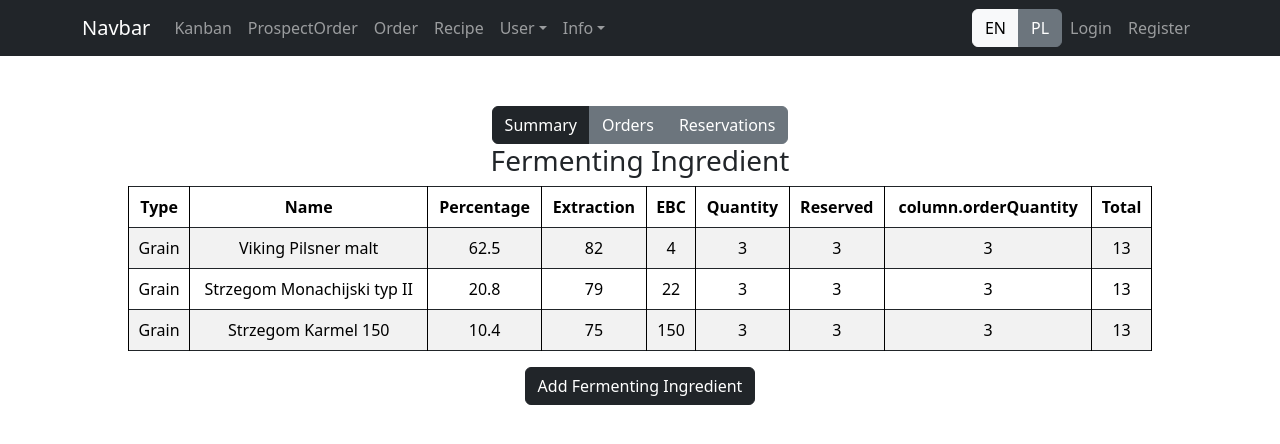
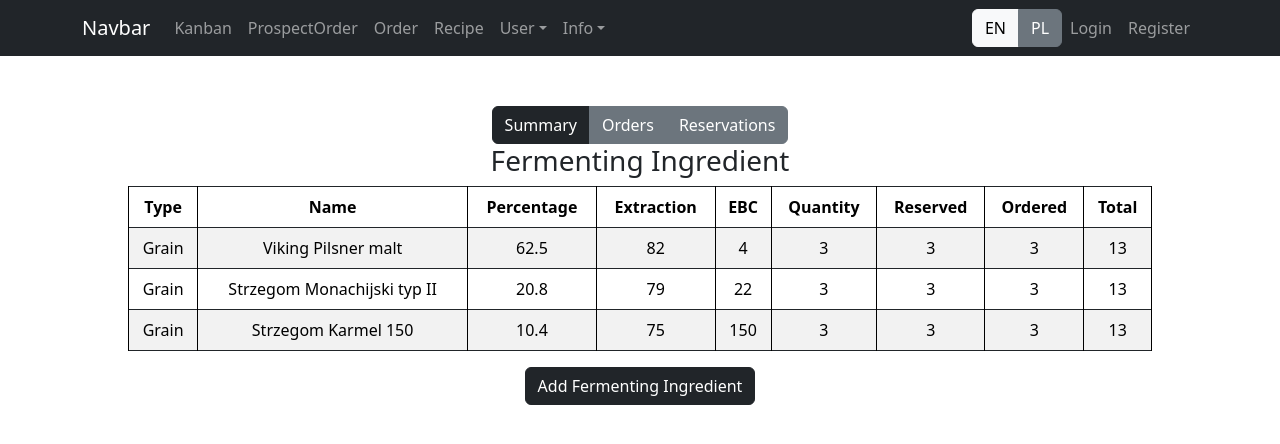
Before and after one commit to mjmazgaj/BreweryMaster, a React (Create React App) app in the folder UI/brewerymaster/: page /Ingredients in a window 1280 px wide. Shown: the top 444 px of the page. Built offline with nearby package versions, Linux system fonts and the light colour scheme.

Commit message:
Minor change

```diff
--- a/UI/brewerymaster/src/Components/Info/Ingredients/FermentingIngredients/dbhandler.jsx
+++ b/UI/brewerymaster/src/Components/Info/Ingredients/FermentingIngredients/dbhandler.jsx
@@ -9,7 +9,7 @@ export const dbhandler = () => {
           extraction: 82,
           ebc: 4,
           quantity: 3,
-          reserved: 3,
+          reserveQuantity: 3,
           orderQuantity: 3,
           total: 13,
         },
@@ -21,7 +21,7 @@ export const dbhandler = () => {
           extraction: 79,
           ebc: 22,
           quantity: 3,
-          reserved: 3,
+          reserveQuantity: 3,
           orderQuantity: 3,
           total: 13,
         },
@@ -33,7 +33,7 @@ export const dbhandler = () => {
           extraction: 75,
           ebc: 150,
           quantity: 3,
-          reserved: 3,
+          reserveQuantity: 3,
           orderQuantity: 3,
           total: 13,
         },
@@ -50,7 +50,7 @@ export const dbhandler = () => {
           order: "order 1",
           user: "user 1",
           date: "2015-05-16",
-          reserved: 3,
+          reserveQuantity: 3,
           describtion: "Viking Pilsner malt describtion"
         },
         {
@@ -63,7 +63,7 @@ export const dbhandler = () => {
           order: "order 1",
           user: "ujser 1",
           date: "2015-05-16",
-          reserved: 3,
+          reserveQuantity: 3,
           describtion: "Strzegom Monachijski typ II describtion"
         }
       ];
--- a/UI/brewerymaster/src/locales/translationEN.json
+++ b/UI/brewerymaster/src/locales/translationEN.json
@@ -18,8 +18,8 @@
         "type":"$t(common.type)",
         "name":"$t(common.name)",
         "quantity": "$t(common.quantity)",
-        "reserved": "$t(common.reserved)",
-        "ordered": "$t(common.ordered)",
+        "reserveQuantity": "$t(common.reserved)",
+        "orderQuantity": "$t(common.ordered)",
         "percentage": "$t(common.percentage)",
         "extraction":"$t(common.extraction)",
         "ebc": "EBC",
```
